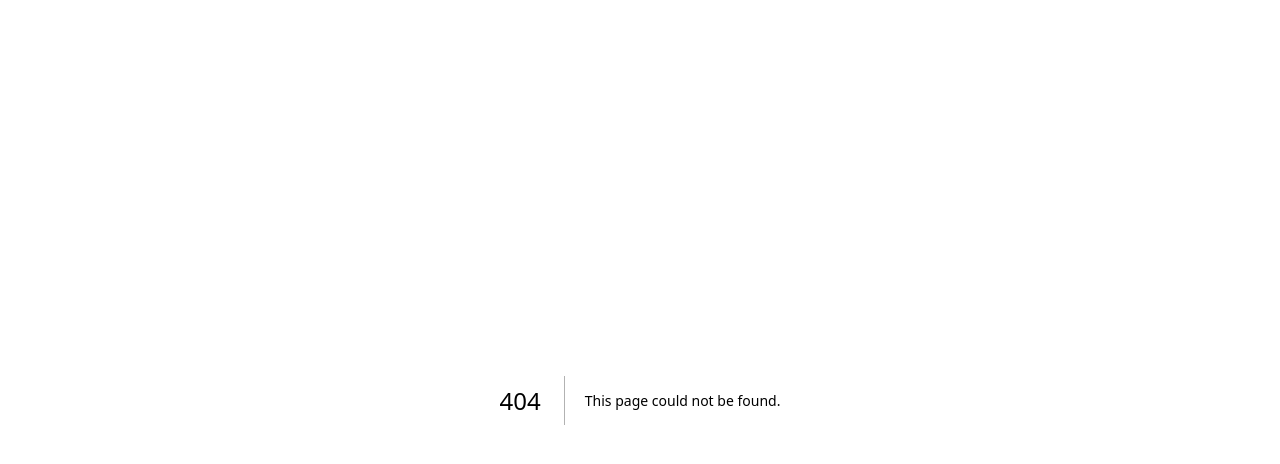
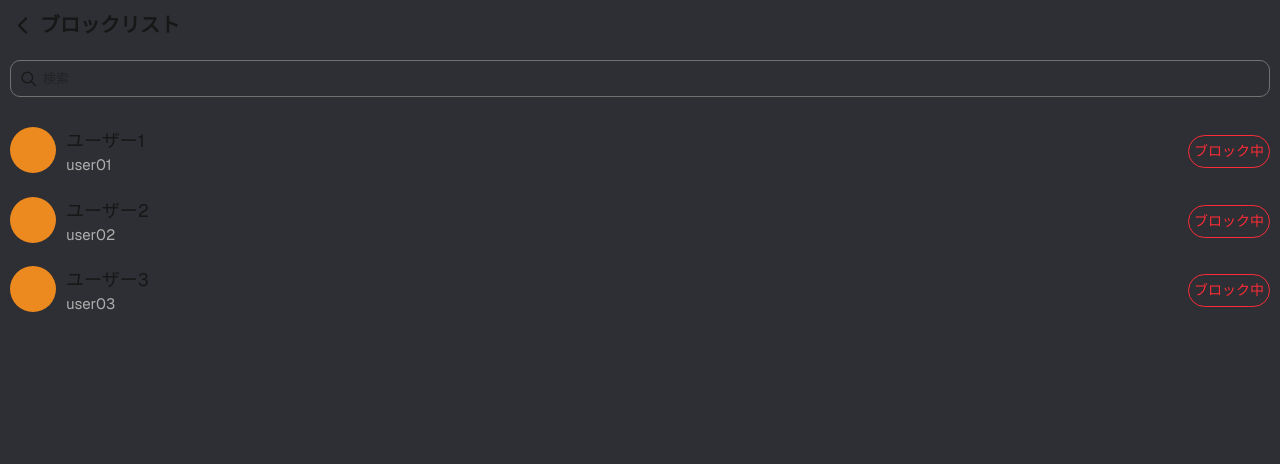
Before and after one commit to hakyukawa/frist_chat_next, a Next.js app in the folder hakyukawa-next/: page /blockList in a window 1280 px wide. Before the commit this address had no page. Shown: the top 464 px of the page. Built offline with nearby package versions, Linux system fonts and the light colour scheme.

Commit message:
[add]ブロックリストページ作成

```diff
--- /dev/null
+++ b/hakyukawa-next/src/app/blockList/page.tsx
@@ -0,0 +1,44 @@
+import React from "react";
+import Header from "@/components/common/Header";
+import Search from "@/components/common/Search";
+import User from "@/components/common/option/User";
+import DeleteButton from "@/components/common/option/DeleteButton";
+
+function Blocklist () {
+    const blickUsersArray = [
+        {id:1, userName: "ユーザー1", userId:"user01"},
+        {id:2, userName: "ユーザー2", userId:"user02"},
+        {id:3, userName: "ユーザー3", userId:"user03"},
+    ];
+
+    return(
+        <div>
+            <Header  backPage backPageLink="/configMenu" backPageText="ブロックリスト"/>
+            <div className="p-4">
+                <Search />
+                <div className="pt-[20px]">
+                    <form action="" method="POST">
+                        {blickUsersArray.map((users) => (
+                            <div key={users.id} className="flex justify-between">
+                                <User
+                                    key={users.id}
+                                    userName={users.userName}
+                                    userId={users.userId}
+                                />
+                                <div className="flex justify-center items-center">
+                                    <DeleteButton
+                                        buttonValue="ブロック中"
+                                        className="p-[5px] border border-red-500 rounded-[40px] text-[14px] text-red-500 font-light"
+                                    />
+                                </div>
+                            </div>
+                        ))}
+                    </form>
+
+                </div>
+
+            </div>
+        </div>
+    );
+}
+export default Blocklist;
```
